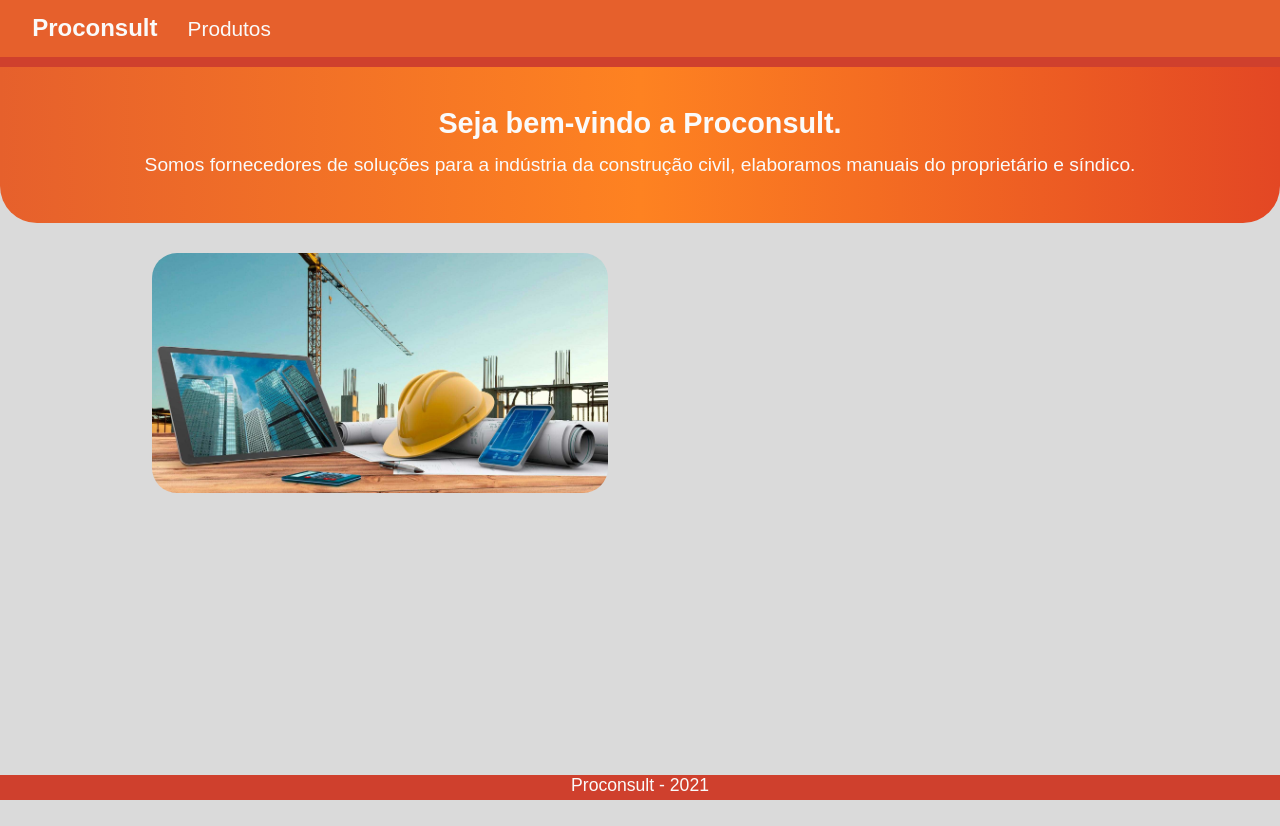
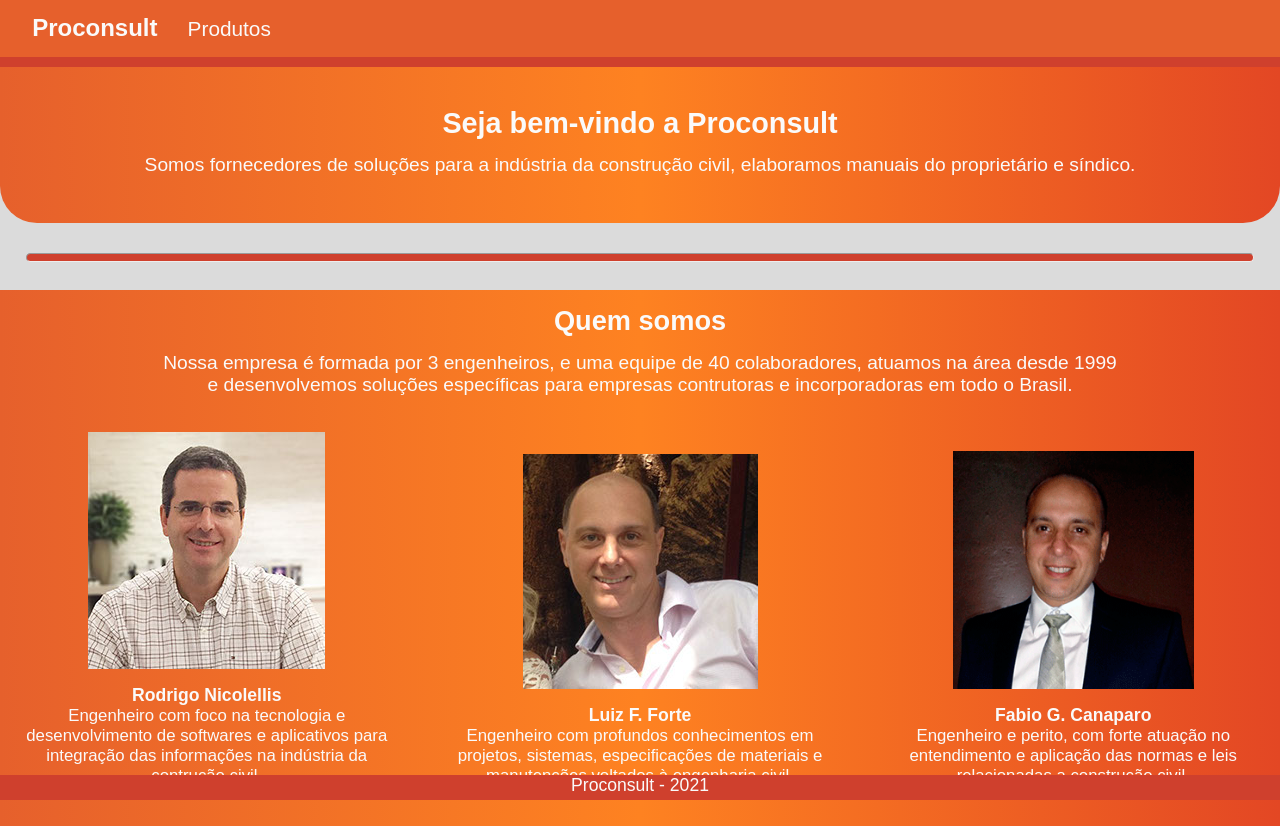
Before and after one commit to GaahDias/proconsult-mvc, a PHP site: page / in a window 1280 px wide. Before the commit the page ends 800 px from the top, so only its background shows below. Run offline with PHP 8.4, Linux system fonts and the light colour scheme.

Commit message:
Estilizando a home page

```diff
--- a/css/_base.scss
+++ b/css/_base.scss
@@ -1,6 +1,13 @@
-@mixin background-gradient() {
+@mixin background-gradient($color) {
     background: $bg-orange-color;
-    background: linear-gradient(90deg, rgba(230, 96, 44, 1) 0%, rgba(254, 130, 33, 1) 50%, rgba(227, 71, 36, 1) 100%);
+    @if $color == "orange" {
+        background: linear-gradient(
+            90deg,
+            rgba(230, 96, 44, 1) 0%,
+            rgba(254, 130, 33, 1) 50%,
+            rgba(227, 71, 36, 1) 100%
+        );
+    }
 }
 
 @mixin background-border-radius($value) {
@@ -13,7 +20,7 @@
 }
 
 body {
-    background-color: $bg-white-color;
+    background-color: $bg-color;
 
     font-family: Arial;
 
@@ -54,6 +61,7 @@ main {
     }
 }
 
-#nav-produtos-dropdown.fade, #div-mensagem-erro.fade {
+#nav-produtos-dropdown.fade,
+#div-mensagem-erro.fade {
     opacity: 1;
 }
--- a/css/_home.scss
+++ b/css/_home.scss
@@ -2,7 +2,7 @@
     text-align: center;
     margin-bottom: 30px;
 
-    @include background-gradient;
+    @include background-gradient("orange");
     @include background-border-radius(37px);
 
     padding: 5vh 0vw;
@@ -23,13 +23,74 @@
     }
 }
 
-#carrossel {
+#div-quemsomos {
+    @include background-gradient("orange");
+}
+
+#titulo-quemsomos {
+    display: block;
+
+    margin-left: auto;
+    margin-right: auto;
+
+    width: 75%;
+
+    h2 {
+        padding: 15px;
+        text-align: center;
+        font-size: 1.7rem;
+        color: $font-color-white;
+    }
+
+    p {
+        color: $font-color-white;
+        text-align: center;
+        font-size: 1.2rem;
+    }
+}
+
+#imgs-quemsomos {
+    padding: 4vh 0vw 5vh 0vw;
+    text-align: center;
+}
+
+.foto-quemsomos {
     display: inline-block;
-    text-align: center;
+    max-width: 30vw;
 
     img {
-        width: 60%;
-        max-height: 50vh;
-        border-radius: 25px;
+        display: block;
+        margin-right: auto;
+        margin-left: auto;
+
+        padding-bottom: 2vh;
+        padding-top: 0.5vh;
+
+        max-width: 250px;
+        max-height: 238px;
+    }
+
+    h4 {
+        text-align: center;
+        color: $font-color-white;
+        font-size: 1.1rem;
+    }
+    p {
+        text-align: center;
+        color: $font-color-white;
+        font-size: 1.05rem;
     }
 }
+
+#foto-meio-quemsomos {
+    padding: 0vh 3.5vw 0vh 3.5vw;
+}
+
+hr {
+    background-color: $main-color;
+
+    border-radius: 100px;
+
+    margin: 10px 2vw 10px 2vw;
+    height: 7px;
+}
--- a/css/_register.scss
+++ b/css/_register.scss
@@ -1,5 +1,5 @@
 #container-cadastrar {
-    @include background-gradient;
+    @include background-gradient("orange");
     @include background-border-radius(30px);
 
     text-align: center;
@@ -50,7 +50,7 @@
 
     background-color: $bg-orange-color;
 
-    border: 4px $bg-white-color solid;
+    border: 4px $bg-color solid;
     border-radius: 20px;
 
     &:hover {
--- a/css/_variables.scss
+++ b/css/_variables.scss
@@ -2,7 +2,7 @@
 $main-color: #cf402d;
 $secondary-color: #e6602c;
 
-$bg-white-color: #dadada;
+$bg-color: rgb(219, 219, 219);
 $bg-orange-color: rgb(230, 96, 44);
 
 $font-color-black: #171616;
--- a/css/main.css
+++ b/css/main.css
@@ -4,7 +4,7 @@
 }
 
 body {
-  background-color: #dadada;
+  background-color: #dbdbdb;
   font-family: Arial;
   width: 100%;
   height: 100vh;
@@ -38,7 +38,8 @@ main {
   font-style: italic;
 }
 
-#nav-produtos-dropdown.fade, #div-mensagem-erro.fade {
+#nav-produtos-dropdown.fade,
+#div-mensagem-erro.fade {
   opacity: 1;
 }
 
@@ -138,15 +139,73 @@ nav {
   padding: 7px;
 }
 
-#carrossel {
-  display: inline-block;
+#div-quemsomos {
+  background: #e6602c;
+  background: -webkit-gradient(linear, left top, right top, from(#e6602c), color-stop(50%, #fe8221), to(#e34724));
+  background: linear-gradient(90deg, #e6602c 0%, #fe8221 50%, #e34724 100%);
+}
+
+#titulo-quemsomos {
+  display: block;
+  margin-left: auto;
+  margin-right: auto;
+  width: 75%;
+}
+
+#titulo-quemsomos h2 {
+  padding: 15px;
+  text-align: center;
+  font-size: 1.7rem;
+  color: #fafafa;
+}
+
+#titulo-quemsomos p {
+  color: #fafafa;
+  text-align: center;
+  font-size: 1.2rem;
+}
+
+#imgs-quemsomos {
+  padding: 4vh 0vw 5vh 0vw;
   text-align: center;
 }
 
-#carrossel img {
-  width: 60%;
-  max-height: 50vh;
-  border-radius: 25px;
+.foto-quemsomos {
+  display: inline-block;
+  max-width: 30vw;
+}
+
+.foto-quemsomos img {
+  display: block;
+  margin-right: auto;
+  margin-left: auto;
+  padding-bottom: 2vh;
+  padding-top: 0.5vh;
+  max-width: 250px;
+  max-height: 238px;
+}
+
+.foto-quemsomos h4 {
+  text-align: center;
+  color: #fafafa;
+  font-size: 1.1rem;
+}
+
+.foto-quemsomos p {
+  text-align: center;
+  color: #fafafa;
+  font-size: 1.05rem;
+}
+
+#foto-meio-quemsomos {
+  padding: 0vh 3.5vw 0vh 3.5vw;
+}
+
+hr {
+  background-color: #cf402d;
+  border-radius: 100px;
+  margin: 10px 2vw 10px 2vw;
+  height: 7px;
 }
 
 #container-cadastrar {
@@ -196,7 +255,7 @@ nav {
   font-size: 1.1rem;
   color: #fafafa;
   background-color: #e6602c;
-  border: 4px #dadada solid;
+  border: 4px #dbdbdb solid;
   border-radius: 20px;
 }
 
--- a/view/home.html
+++ b/view/home.html
@@ -1,9 +1,38 @@
 <div id="titulo">
-    <h2>Seja bem-vindo a Proconsult.</h2>
+    <h2>Seja bem-vindo a Proconsult</h2>
     <p>Somos fornecedores de soluções para a indústria da construção civil, elaboramos manuais do proprietário e
         síndico.</p>
 </div>
 
-<div id="carrossel">
-    <img class="selected" src="./img/slider1.jpg">
+<hr>
+<br>
+
+<div id="div-quemsomos">
+    <div id="titulo-quemsomos">
+        <h2>Quem somos</h2>
+
+        <p>Nossa empresa é formada por 3 engenheiros, e uma equipe de 40 colaboradores, atuamos na área desde 1999 e
+            desenvolvemos soluções específicas para empresas contrutoras e incorporadoras em todo o Brasil.</p>
+    </div>
+
+    <div id="imgs-quemsomos">
+        <div class="foto-quemsomos">
+            <img src="./img/foto1.jpg">
+            <h4>Rodrigo Nicolellis</h4>
+            <p>Engenheiro com foco na tecnologia e desenvolvimento de softwares e aplicativos para integração das
+                informações na indústria da contrução civil.</p>
+        </div>
+        <div class="foto-quemsomos" id="foto-meio-quemsomos">
+            <img src="./img/foto2.jpg">
+            <h4>Luiz F. Forte</h4>
+            <p>Engenheiro com profundos conhecimentos em projetos, sistemas, especificações de materiais e manutenções
+                voltados à engenharia civil.</p>
+        </div>
+        <div class="foto-quemsomos">
+            <img src="./img/foto3.gif">
+            <h4>Fabio G. Canaparo</h4>
+            <p>Engenheiro e perito, com forte atuação no entendimento e aplicação das normas e leis relacionadas a
+                construção civil.</p>
+        </div>
+    </div>
 </div>
```
Also changed, not shown: img/foto1.jpg (added), img/foto2.jpg (added), img/foto3.gif (added), img/slider1.jpg (deleted), 1 other file.
